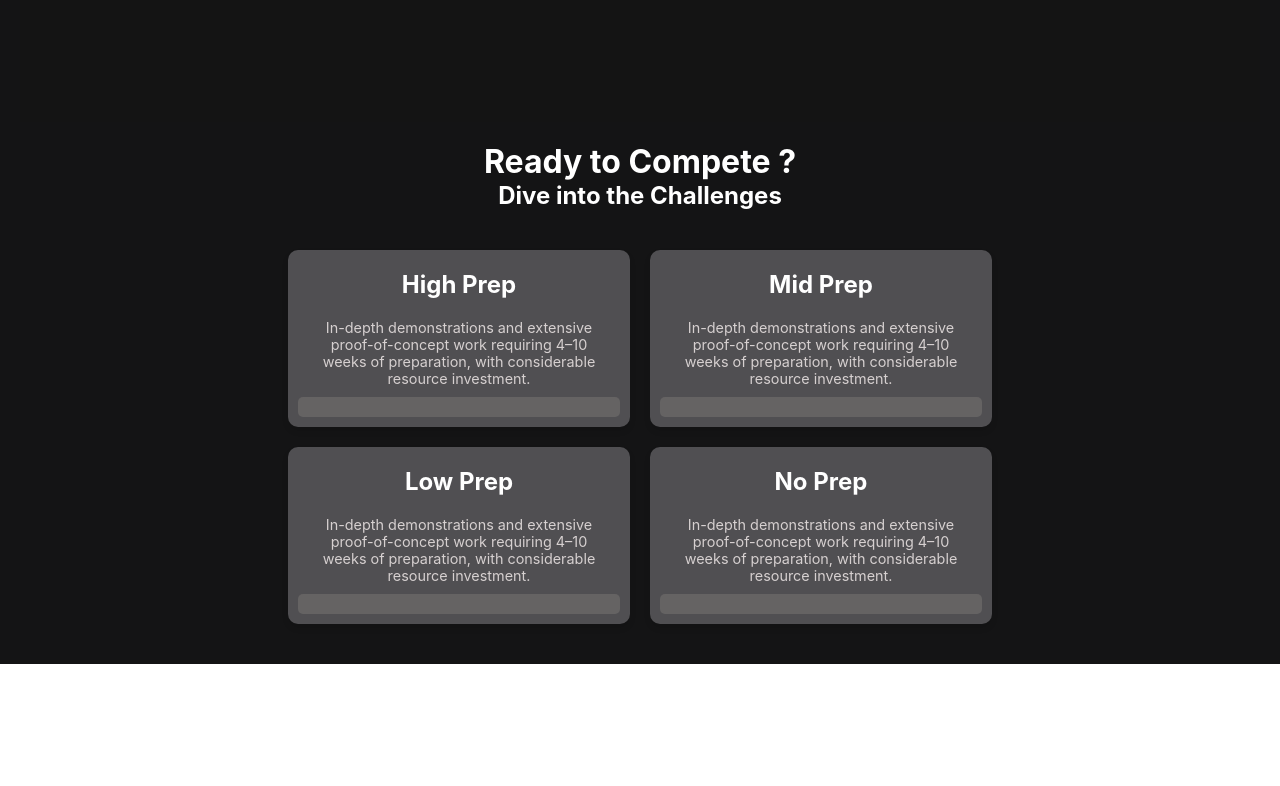
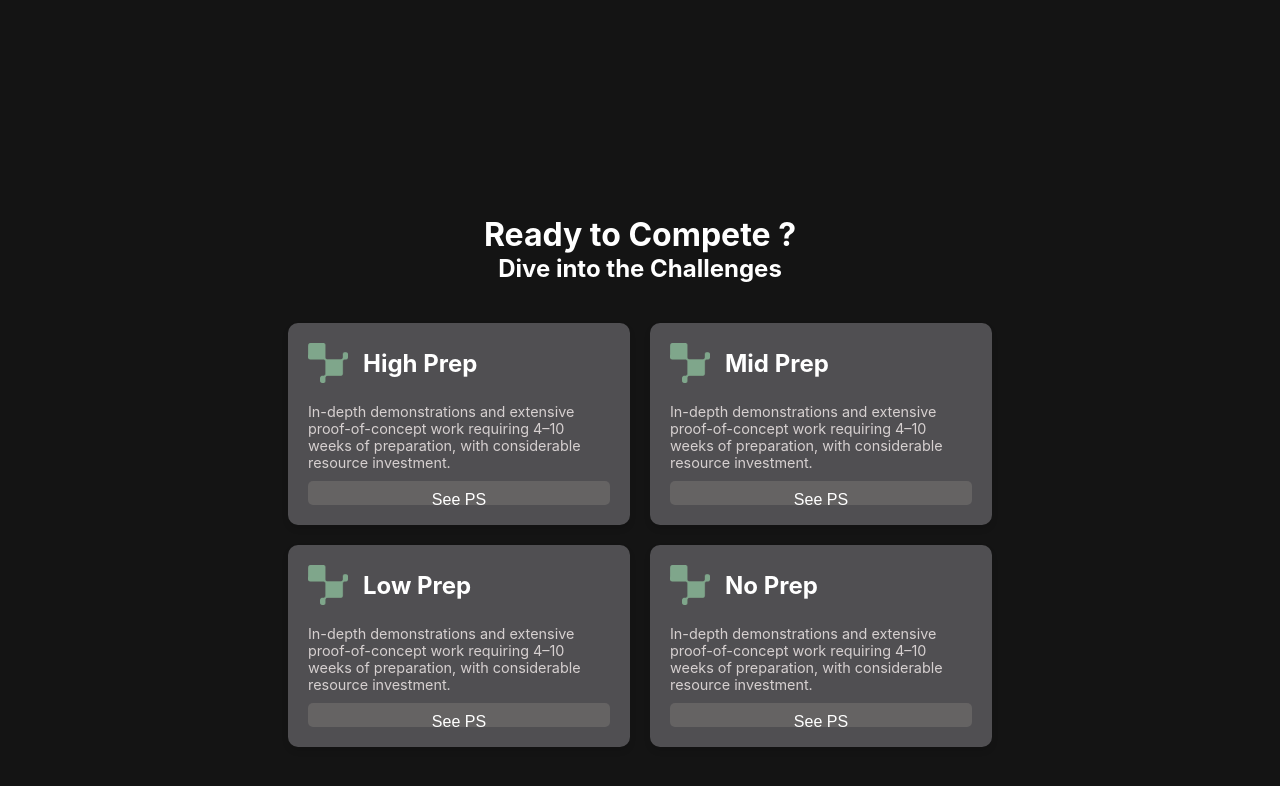
Before and after one commit to TSP06/kritiiitg, a React (Create React App) app: page / in a window 1280 px wide. Shown: the part 698-1484 px from the top of the page. Before the commit the page ends 1362 px from the top, so only its background shows below. Built offline with nearby package versions, Linux system fonts and the light colour scheme; a web font is replaced by a local one.

Commit message:
merge changes

```diff
--- a/package.json
+++ b/package.json
@@ -8,6 +8,7 @@
     "@testing-library/user-event": "^13.5.0",
     "react": "^18.3.1",
     "react-dom": "^18.3.1",
+    "react-icons": "^5.4.0",
     "react-scripts": "5.0.1",
     "web-vitals": "^2.1.4"
   },
--- a/src/App.css
+++ b/src/App.css
@@ -1,5 +1,6 @@
 .App{
-  background: #141415;
+  background: #141414;
+
   min-height: 100vh;
   color: white;
   padding: 20px;
--- a/src/App.js
+++ b/src/App.js
@@ -3,32 +3,38 @@ import './App.css';
 import Header from './components/Header';
 import Cards from './components/Cards';
 import About from './About';
-
+import Navbar from './Navbar'
+import unionIcon from './assets/Union.png';
 function App() {
   const pscard = [
     {
       title: 'High Prep',
       description: 'In-depth demonstrations and extensive proof-of-concept work requiring 4–10 weeks of preparation, with considerable resource investment.',
       buttonText: 'See PS',
+      icon: unionIcon,
     },
     {
       title: 'Mid Prep',
       description: 'In-depth demonstrations and extensive proof-of-concept work requiring 4–10 weeks of preparation, with considerable resource investment.',
       buttonText: 'See PS',
+      icon: unionIcon,
     },
     {
       title: 'Low Prep',
       description: 'In-depth demonstrations and extensive proof-of-concept work requiring 4–10 weeks of preparation, with considerable resource investment.',
       buttonText: 'See PS',
+      icon: unionIcon,
     },
     {
       title: 'No Prep',
       description: 'In-depth demonstrations and extensive proof-of-concept work requiring 4–10 weeks of preparation, with considerable resource investment.',
       buttonText: 'See PS',
+      icon: unionIcon,
     },
   ]
   return (
     <div className="App">
+          <Navbar/>
       <About/>
       <Header/>
       <div className="cards-grid">
--- a/src/components/Cards.css
+++ b/src/components/Cards.css
@@ -1,28 +1,45 @@
-.card{
-    padding: 10px;
+.card {
+    padding: 20px;
     border-radius: 10px;
     background: rgb(80, 79, 82);
     color: white;
     display: flex;
     flex-direction: column;
     justify-content: space-between;
-    text-align: center;
+    text-align: left;
     box-shadow: 0px 4px 6px rgba(0, 0, 0, 0.1);
     transition: transform 0.3s ease, box-shadow 0.3s ease;
-}
+  }
 
-.card h2{
+  .card:hover {
+    transform: translateY(-5px);
+    box-shadow: 0px 8px 12px rgba(0, 0, 0, 0.2);
+  }
+
+  .card-header {
+    display: flex;
+    align-items: center;
+    margin-bottom: 10px;
+  }
+
+  .card-header img {
+    width: 40px;
+    height: 40px;
+    margin-right: 15px;
+  }
+
+  .card h2 {
     font-size: 1.5rem;
-    margin: 10px;
-}
+    margin: 0;
+  }
 
-.card p{
+  .card p {
     font-size: 0.9rem;
     color: #d6d0d0;
-    margin: 10px;
-}
+    margin: 10px 0;
+  }
 
-.card button{
+  .card button {
     background: rgb(101, 99, 99);
     color: white;
     border: none;
@@ -31,4 +48,9 @@
     cursor: pointer;
     font-size: 1rem;
     width: auto;
-}
+    transition: background 0.3s ease;
+  }
+
+  .card button:hover {
+    background: rgb(120, 118, 118);
+  }
--- a/src/components/Cards.jsx
+++ b/src/components/Cards.jsx
@@ -1,14 +1,16 @@
 import React from 'react'
 import './Cards.css'
-const Cards = ({title, description, icon, butttonText}) => {
+const Cards = ({title, description, icon, buttonText}) => {
   return (
     <div className="card">
+      <div className="card-header">
+      {icon && <img src={icon} alt="icon" />}
       <h2>{title}</h2>
+      </div>
       <p>{description}</p>
-      {icon && <div className="icon">{icon}</div>}
-      <button>{butttonText}</button>
+      <button>{buttonText}</button>
     </div>
-  )
-}
+  );
+};
 
 export default Cards
```
Also changed, not shown: 1 other file (tests, documents, lock files or other folders).
